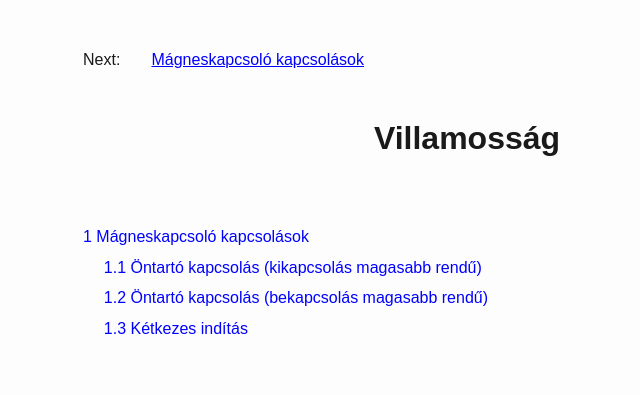
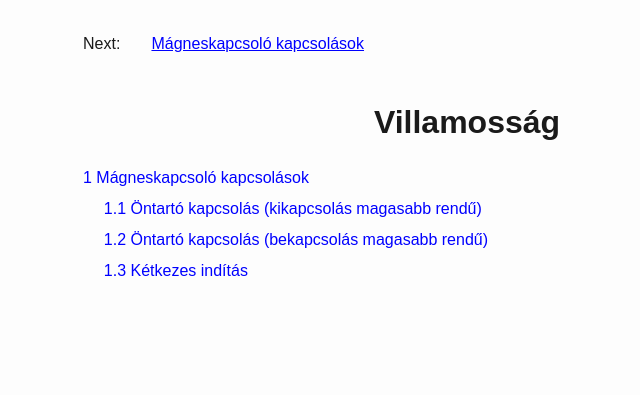
Before and after one commit to villamossag/villamossag.github.io, a plain HTML site: page index.html in a window 1280 px wide. Shown: the whole page, without its empty margins (173-813 px from the left). Drawn offline with Linux system fonts and the light colour scheme.

Commit message:
Navigáció módosítás

```diff
--- a/index.html
+++ b/index.html
@@ -22,7 +22,7 @@
       max-width: 48em;;
       padding-left: 1em;;
       padding-right: 1em;;
-      padding-top: 2em;;
+      padding-top: 1em;;
       padding-bottom: 2em;;
       hyphens: auto;
       overflow-wrap: break-word;
@@ -175,6 +175,10 @@
     .display.math{display: block; text-align: center; margin: 0.5rem auto;}
   </style>
   <style>
+  header {
+    margin-bottom: 1em;
+  }
+
   p {
     line-height: 1.5;
   }
```
Also changed, not shown: 1-mágneskapcsoló-kapcsolások.html (+5 -1 lines), 1.1-öntartó-kapcsolás-kikapcsolás-magasabb-rendű.html (+5 -1 lines), 1.2-öntartó-kapcsolás-bekapcsolás-magasabb-rendű.html (+5 -1 lines), 1.3-kétkezes-indítás.html (+5 -1 lines).
